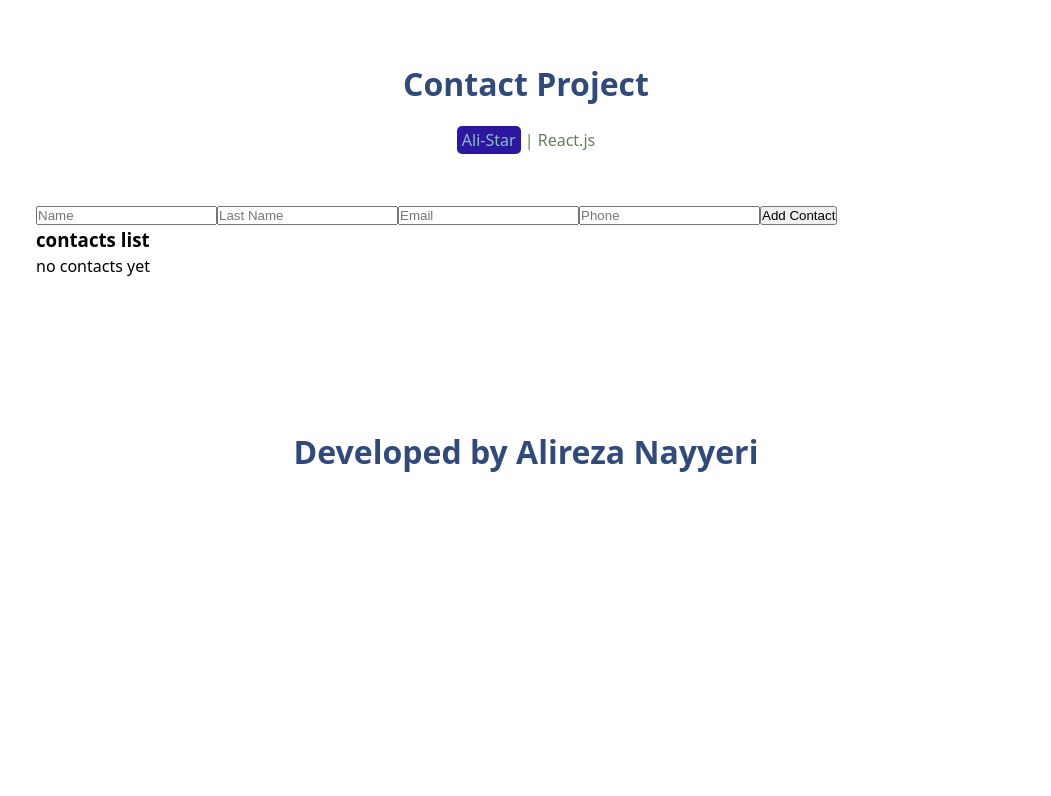
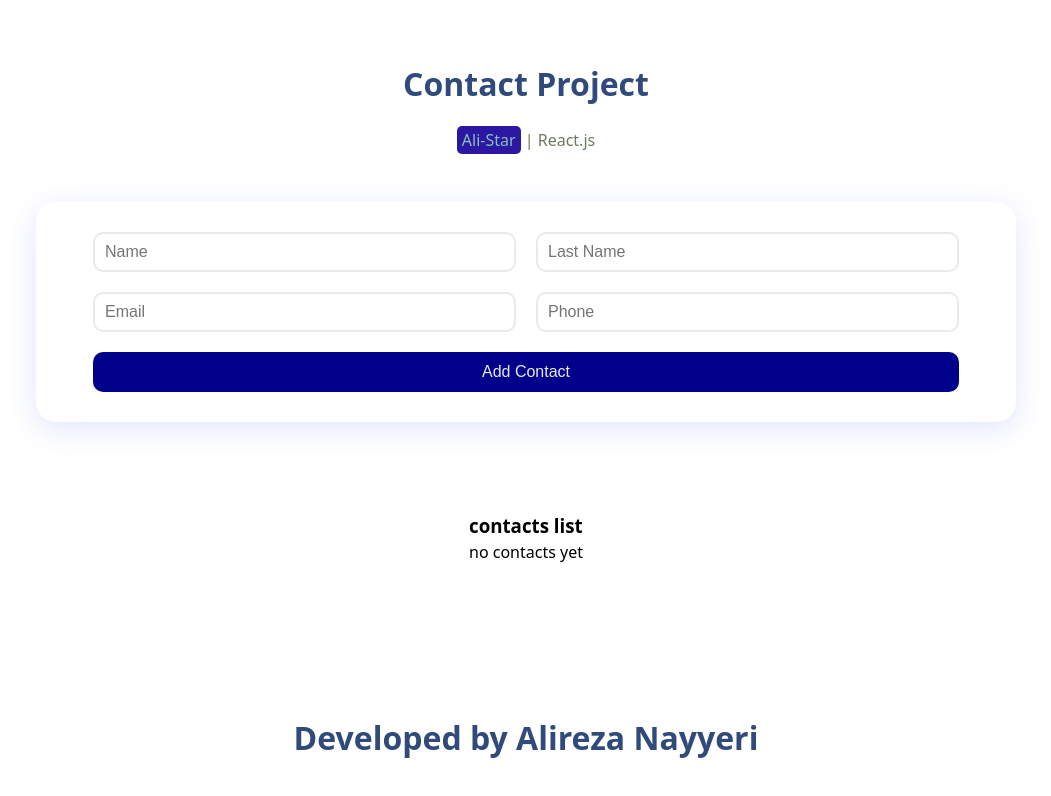
Before and after one commit to dev-Alireza-Nayeri/app-contacts, a React (Vite) app: page / in a window 1280 px wide. Shown: the top 796 px of the page, without its empty margins (114-1165 px from the left). Built offline with nearby package versions, Linux system fonts and the light colour scheme.

Commit message:
add css inputs

```diff
--- a/src/compunents/modules/Contacts.jsx
+++ b/src/compunents/modules/Contacts.jsx
@@ -1,6 +1,6 @@
 import React, { useState } from "react";
 import ContactsList from "./ContactsList";
-
+import styles from "./Contacts.module.css"
 import { v4 } from "uuid";
 
 const inputs = [
@@ -56,8 +56,8 @@ function Contacts() {
   };
 
   return (
-    <div>
-      <div>
+    <div className={styles.box}>
+      <div className={styles.form}>
         {inputs.map((input, index) => (
           <input
             key={index}
@@ -71,7 +71,7 @@ function Contacts() {
 
         <button onClick={addHandler}>Add Contact</button>
       </div>
-      <div>{alert && <p>{alert}</p>}</div>
+      <div className={styles.alert}>{alert && <p>{alert}</p>}</div>
       <ContactsList contacts={contacts} deleteHandler={deleteHandler} />
     </div>
   );
--- /dev/null
+++ b/src/compunents/modules/Contacts.module.css
@@ -0,0 +1,65 @@
+.box {
+  display: flex;
+  flex-direction: column;
+  align-items: center;
+}
+
+.form {
+  display: flex;
+  flex-wrap: wrap;
+  align-items: center;
+  justify-content: center;
+  padding: 20px;
+  margin-bottom: 20px;
+  border-radius: 20px;
+  box-shadow: #304ffe25 0 7px 29px 0;
+}
+.form input {
+  width: 45%;
+  /* max-width: 10px; */
+  height: 40px;
+  padding: 10px;
+  margin: 10px;
+  border: 2px solid #eaeaea;
+  border-radius: 10px;
+  color: rgb(102, 27, 171);
+  font-size: 1rem;
+}
+.form button {
+  width: calc(90% + 20px);
+  height: 40px;
+  padding: 10px;
+  margin: 10px 0;
+  cursor: pointer;
+  background-color: darkblue;
+  border: none;
+  border-radius: 10px;
+  color: #eaeaea;
+  font-size: 1rem;
+
+}
+.form button:hover {
+    box-shadow: darkmagenta 0px 7px 29px 0px;
+}
+.alert {
+    width: 100%;
+    height: 40px;
+    margin: 5px 0 25px;
+}
+.alert p {
+    background-color: aqua;
+    color: rgb(67, 108, 185);
+    text-align: center;
+    width: 100%;
+    padding: 10px;
+    border-radius: 10px;
+}
+
+@media (max-width: 500px) {
+    .form input {
+        width: 90%;
+    }
+    .form button {
+        width: 90%;
+    }
+}
```
